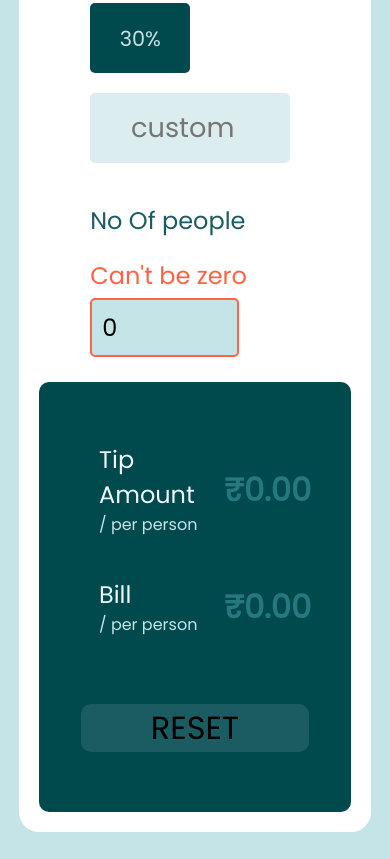
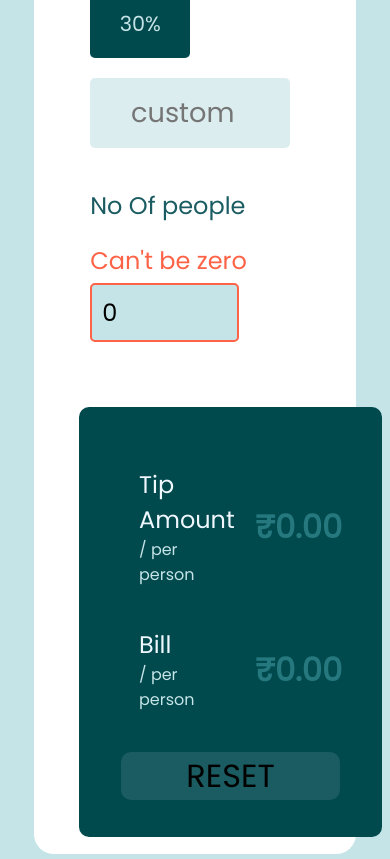
Before and after one commit to Apaark13/Tip-Calculator, a plain HTML site: page index.html in a window 390 px wide. Shown: the part 797-1656 px from the top of the page. Drawn offline with Linux system fonts and the light colour scheme.

Commit message:
right div margin

```diff
--- a/style.css
+++ b/style.css
@@ -217,14 +217,20 @@ input[type="number"] {
   .head{
     margin: 20px;
   }
-  .tipcalulator{
+  .tipcalulator {
     width: 80%;
-  }
+    margin: 5px auto;
+    padding: 5px;
+
+   }
   .left,.right{
     width: 80%;
   }
+
   .right{
     height: 350px;
+    margin: 40px;
+    margin-bottom: 12px;
   }
   .reset{
     margin:20px 2px
```
